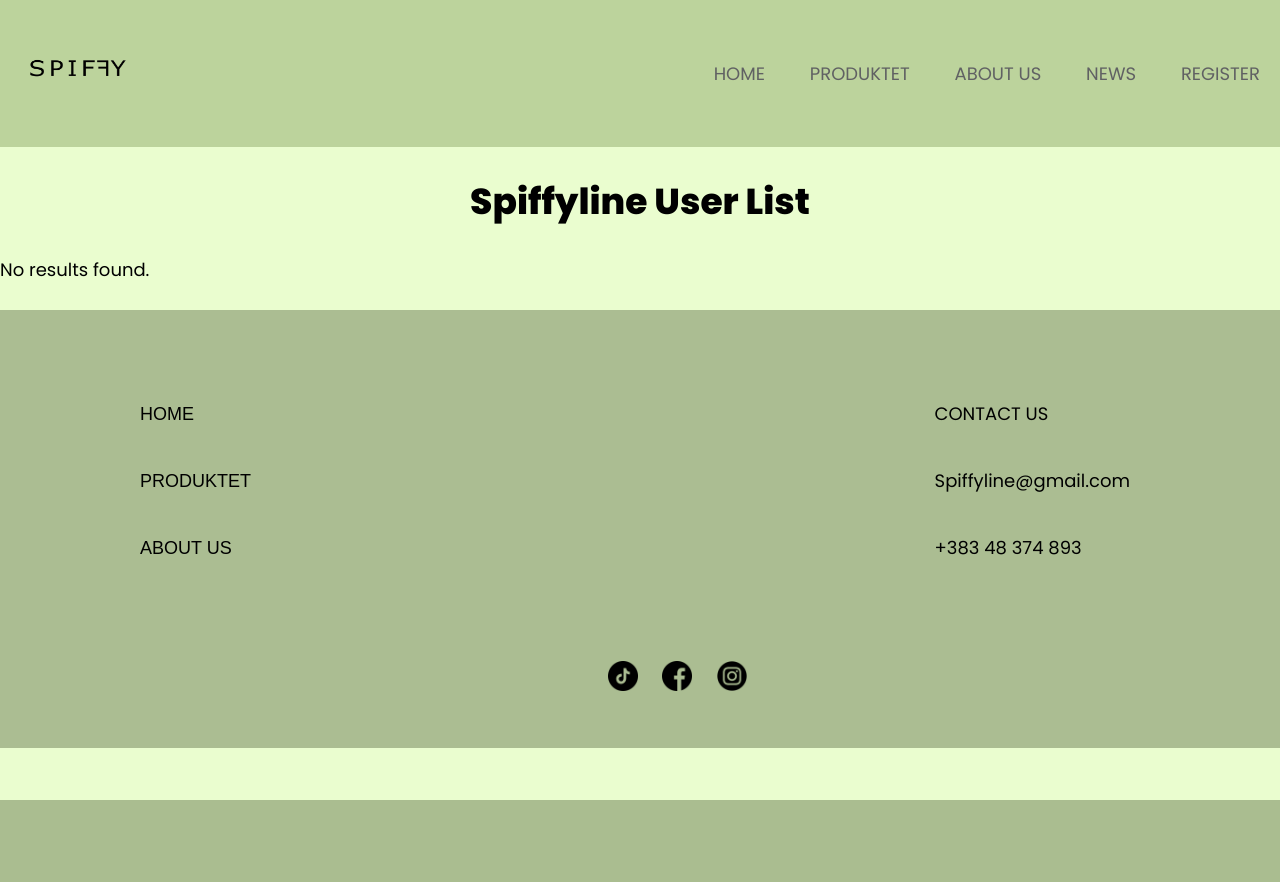
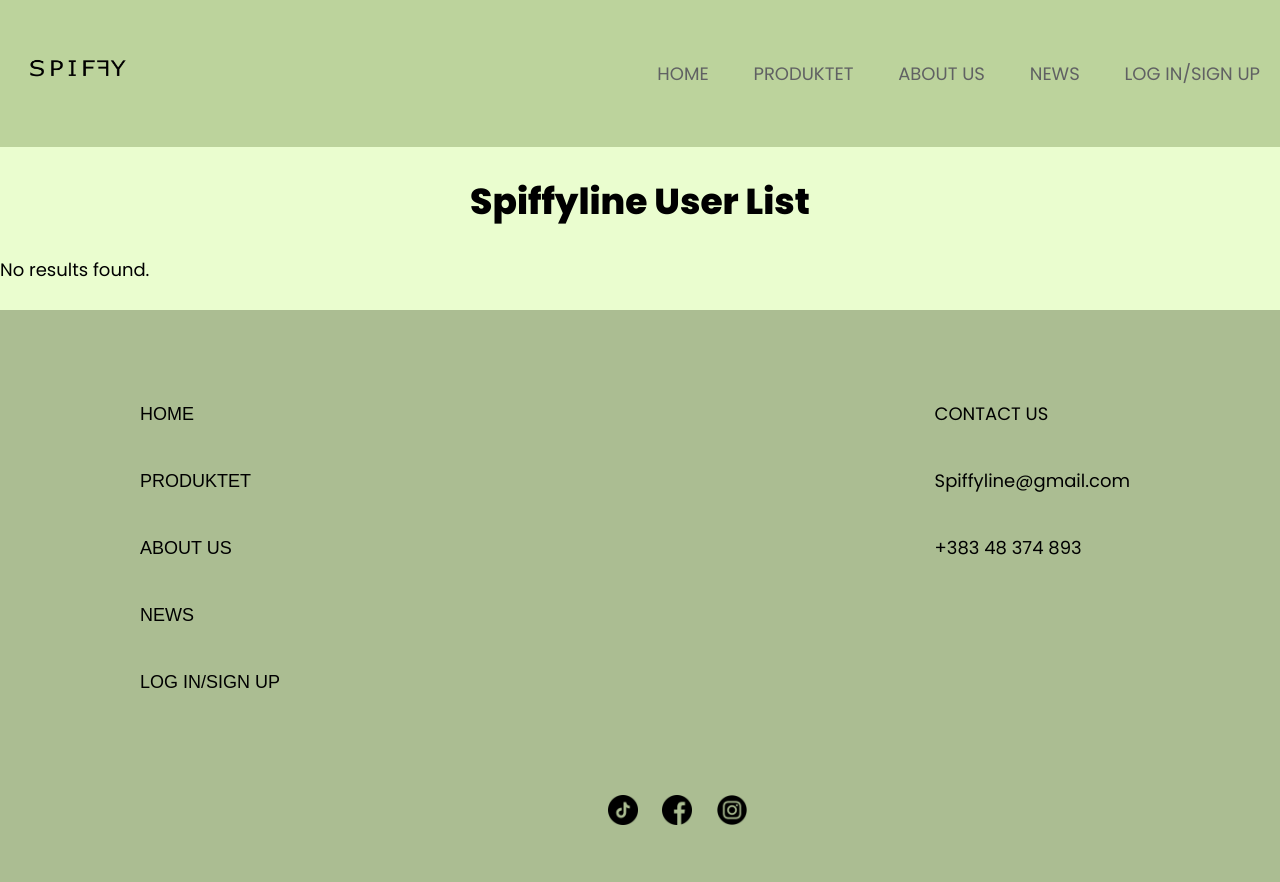
Before and after one commit to gentjusufi01/WebProjekti, a PHP site: page /dashboard.php in a window 1280 px wide. Before the commit the page ends 800 px from the top, so only its background shows below. Run offline with PHP 8.4, Linux system fonts and the light colour scheme; data that the repository does not hold is empty.

Commit message:
ndrrim emri

```diff
--- a/dashboard.php
+++ b/dashboard.php
@@ -32,7 +32,7 @@
 			<li><a href="Product.php">PRODUKTET</a></li>
 			<li><a href="AboutUs.php">ABOUT US</a></li>
 			<li><a href="News.php">NEWS</a></li>
-			<li><a href="Register.php">REGISTER</a></li>
+			<li><a href="Register.php">LOG IN/SIGN UP</a></li>
 		</ul>
 	</nav>
     <br>
@@ -88,6 +88,8 @@
                   <li><a href="index.html">HOME</a></li>
                   <li><a href="Product.html">PRODUKTET</a></li>
                   <li><a href="AboutUs.html">ABOUT US</a></li>
+				  <li><a href="News.php">NEWS</a></li>
+           		  <li><a href="Register.php">LOG IN/SIGN UP</a></li>
 
                 </ul>
             </div>
```
